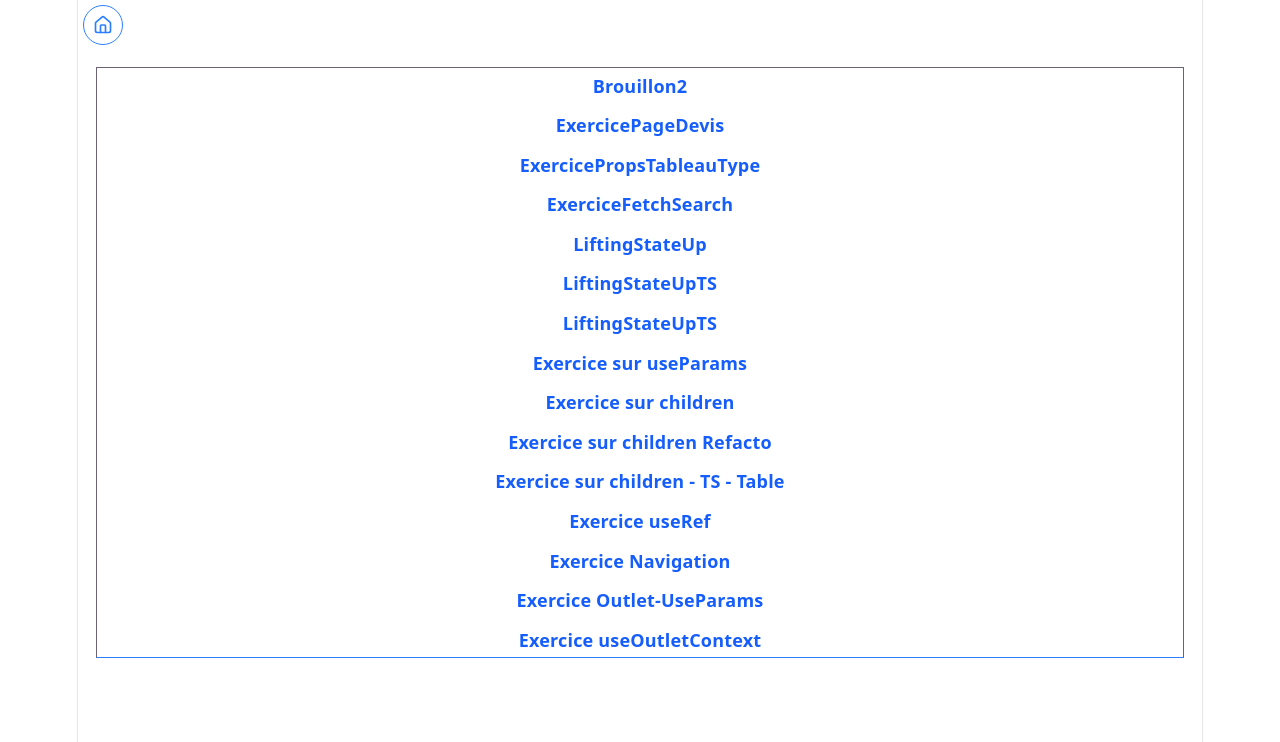
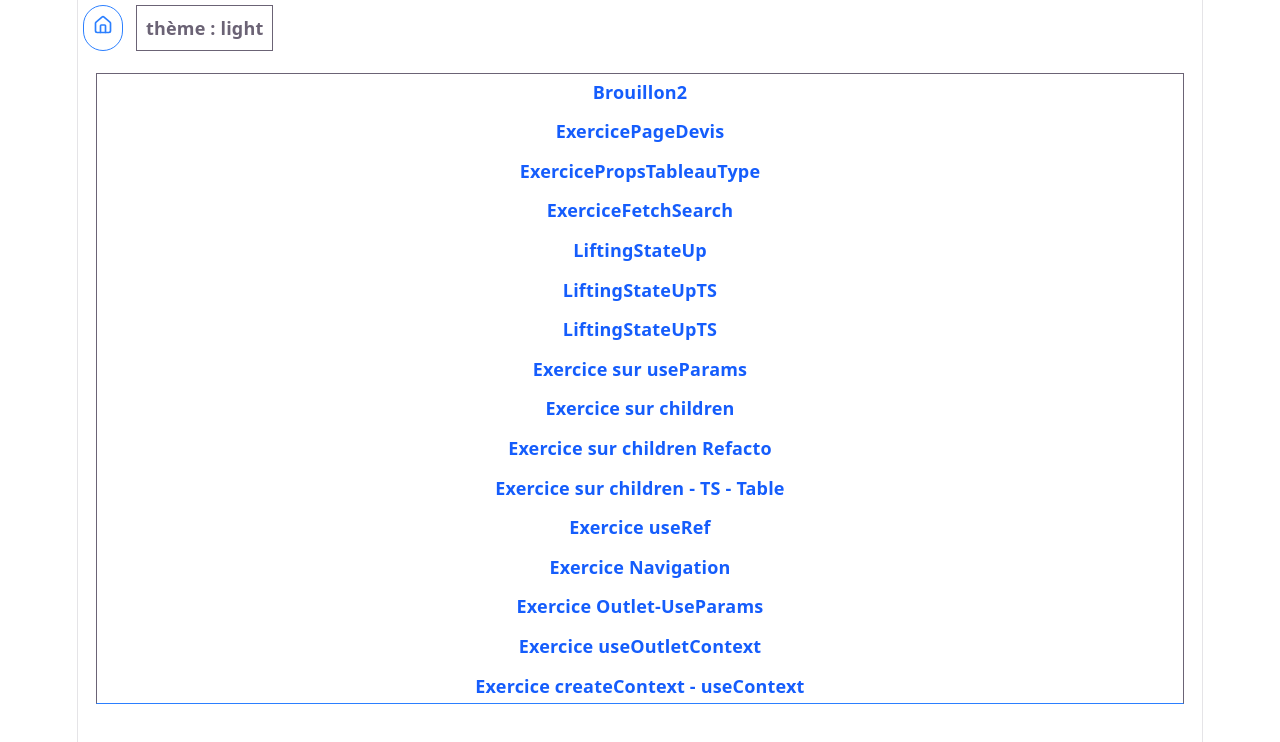
Before and after one commit to Frederic-Champion/projet-vite-local, a React (Vite) app: page / in a window 1280 px wide. Shown: the top 742 px of the page. Built offline with nearby package versions, Linux system fonts and the light colour scheme.

Commit message:
Context API : cours, typage, ThemeProvider (dark mode étape 1)

```diff
--- a/src/App.tsx
+++ b/src/App.tsx
@@ -2,7 +2,7 @@ import Accueil from "./components-exercices/Accueil";
 import { PageIntrouvable } from "./components-exercices/Accueil";
 import { House, Undo2 } from "lucide-react";
 import { Route, Routes, Link, useNavigate, useLocation } from "react-router";
-import Brouillon2 from "./components-exercices/Brouillon-TSX";
+import { Brouillon2 } from "./components-exercices/Brouillon-TSX";
 import ExerciceFetchSearch from "./components-exercices/Exercice-fetch-search";
 import ExercicePropsTableauType from "./components-exercices/exercice Props-TableauType";
 import ExercicePageDevis from "./components-exercices/Exercice-FonctionProps";
@@ -19,6 +19,8 @@ import ExerciceUseRef from "./components-exercices/Exercice-useRef";
 import { FicheClients3, ListeClients3, LayoutClients } from "./components-exercices/ExerciceNavigation";
 import { Affichage, ListeMonturesExo, FicheMontureExo } from "./components-exercices/Exercice-Outlet-UseParams";
 import { ListeFavoris, LayoutFavoris } from "./components-exercices/Exercice-useOutletContext";
+import { ExerciceUseContext } from "./components-exercices/Exercice-createContext-useContext";
+import { BoutonTheme } from "./contexts/ThemeContext";
 
 function App() {
   // return <Brouillon2 />;
@@ -41,6 +43,7 @@ function App() {
             <Undo2 size={20} />
           </button>
         )}
+        <BoutonTheme />
       </nav>
       <main className="p-4">
         <Routes>
@@ -75,6 +78,7 @@ function App() {
           <Route path="use-outlet-context" element={<LayoutFavoris />}>
             <Route index element={<ListeFavoris />} />
           </Route>
+          <Route path="/use-context" element={<ExerciceUseContext />} />
         </Routes>
       </main>
     </div>
--- a/src/components-exercices/Accueil.tsx
+++ b/src/components-exercices/Accueil.tsx
@@ -48,6 +48,9 @@ export default function Accueil() {
       <Link className="text-blue-600 hover:underline" to="/use-outlet-context">
         Exercice useOutletContext
       </Link>
+      <Link className="text-blue-600 hover:underline" to="/use-context">
+        Exercice createContext - useContext
+      </Link>
     </nav>
   );
 }
--- /dev/null
+++ b/src/components-exercices/Exercice-createContext-useContext.tsx
@@ -0,0 +1,92 @@
+import { createContext, useContext, useState } from "react";
+
+export function ExerciceUseContext() {
+
+  return (
+    <div className="flex flex-col gap-20">
+    <ExerciceContexte />
+    <p>Un espace entre deux exercice</p>
+    <ExerciceUseContext2 />
+  </div>
+)
+}
+
+const MutuelleContext = createContext<string>("Aucune mutuelle");
+function ExerciceContexte() {
+  const [mutuelle, setMutuelle] = useState("Harmonie");
+
+  return (
+    <div className="p-4">
+      <button onClick={() => setMutuelle("MGEN")}>Changer de mutuelle</button>
+      <MutuelleContext value={mutuelle}>
+        <FicheClient />
+      </MutuelleContext>
+    </div>
+  );
+}
+
+function FicheClient() {
+  return (
+    <section>
+      <Remboursement />
+    </section>
+  );
+}
+
+function Remboursement() {
+  const mutuelle = useContext(MutuelleContext);
+  return <p>Mutuelle : {mutuelle}</p>;
+}
+
+
+/* Séparation deuxième exercice */
+
+
+
+type Theme = "clair" | "sombre";
+
+interface ThemeContexte {
+  theme: Theme;
+  basculerTheme: () => void;
+}
+
+const ThemeContext = createContext<ThemeContexte | null>(null);
+function ExerciceUseContext2() {
+  const [theme, setTheme] = useState<Theme>("clair");
+
+  function basculerTheme() {
+    setTheme((prev) => (prev === "clair" ? "sombre" : "clair"));
+  }
+
+  return (
+    <ThemeContext value={{ theme, basculerTheme }}>
+      <div className="p-4">
+        <BarreOutils />
+      </div>
+    </ThemeContext>
+  );
+}
+
+function BarreOutils() {
+  return (
+    <nav>
+      <BoutonTheme />
+    </nav>
+  );
+}
+
+function BoutonTheme() {
+  const leTheme = useContext(ThemeContext)
+  if (!leTheme) throw new Error("pas de thème ?")
+
+  const {theme, basculerTheme} = leTheme
+
+  return (
+    <div>
+      <p>Thème actuel : {theme}</p>
+      <button onClick={basculerTheme}>
+        Passer en {theme === "clair" ? "sombre" : "clair"}
+      </button>
+    </div>
+  );
+}
--- /dev/null
+++ b/src/contexts/ThemeContext.tsx
@@ -0,0 +1,33 @@
+import type React from "react";
+import { createContext, useContext, useState } from "react";
+
+type Theme = "light" | "dark";
+
+interface ThemeContexte {
+  modifierTheme: () => void;
+  theme: Theme;
+}
+
+const ThemeContext = createContext<ThemeContexte | null>(null);
+
+export function ThemeProvider({ children }: { children: React.ReactNode }) {
+  const [theme, setTheme] = useState<Theme>("light");
+
+  function modifierTheme() {
+    setTheme((prev) => (prev === "light" ? "dark" : "light"));
+  }
+
+  return <ThemeContext value={{ theme, modifierTheme }}>{children}</ThemeContext>;
+}
+
+export function BoutonTheme() {
+  const themeAffiche = useContext(ThemeContext);
+  if (!themeAffiche) throw new Error("BoutonTheme doit être placé dans ThemeProvider");
+
+  const { theme, modifierTheme } = themeAffiche;
+  return (
+    <button type="button" onClick={modifierTheme} className="border p-2">
+      thème : {theme}
+    </button>
+  );
+}
--- a/src/main.tsx
+++ b/src/main.tsx
@@ -1,13 +1,16 @@
 import { StrictMode } from "react";
 import { createRoot } from "react-dom/client";
 import { BrowserRouter } from "react-router";
+import { ThemeProvider } from "./contexts/ThemeContext.tsx";
 import "./index.css";
 import App from "./App.tsx";
 
 createRoot(document.getElementById("root")!).render(
   <StrictMode>
     <BrowserRouter>
-      <App />
+      <ThemeProvider>
+        <App />
+      </ThemeProvider>
     </BrowserRouter>
   </StrictMode>,
 );
```
Also changed, not shown: src/components-exercices/Brouillon-TSX.tsx (+3 -6 lines), 1 other file (tests, documents, lock files or other folders).
